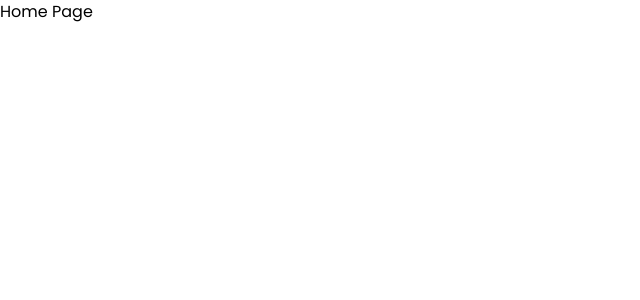
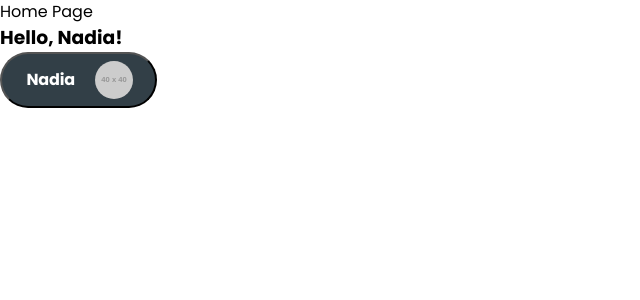
Before and after one commit to MaxBeliienko/50-85-front, a React (Vite) app: page / in a window 1280 px wide. Shown: the top 300 px of the page, without its empty margins (0-640 px from the left). Built offline with nearby package versions, Linux system fonts and the light colour scheme.

Commit message:
user-panel-two

```diff
--- a/src/App.jsx
+++ b/src/App.jsx
@@ -2,15 +2,20 @@
 import { Route, Routes } from 'react-router-dom';
 import SharedLayout from './components/SharedLayout';
 import NotFound from './components/notFound/NotFound';
+import UserButton from './components/WaterDetailedInfo/UserPanel/UserPanel';
 // import PrivateRoute from './components/PrivateRoute';
 // import RestrictedRoute from './components/RestrictedRoute';
-
+const user = {
+  name: 'Nadia',
+  photo: 'https://via.placeholder.com/40',
+};
 function App() {
   return (
     <>
       <SharedLayout>
         <Routes>
           <Route path="/" element={<div>Home Page</div>} />
+
           {/* Це частина з налаштованою маршрутизацією по Private і Restricted route. Наразі залишаю її закоментованою, так як ще не готові елементи стану щоб все це працювало. Знизу залишаю робочу версію без налаштувань Private і Restricted route. Коли все буде готово, її видалимо. Імпорти які поки що не використовуються також закоментовані. */}
           {/* <Route
             path="/signup"
@@ -45,6 +50,7 @@ function App() {
           <Route path="/tracker" element={<div>TrackerPage</div>} />
           <Route path="*" element={<NotFound />} />
         </Routes>
+        <UserButton user={user} />
       </SharedLayout>
     </>
   );
--- /dev/null
+++ b/src/components/WaterDetailedInfo/UserPanel/UserPanel.jsx
@@ -0,0 +1,33 @@
+import { useState } from 'react';
+import css from './UserPanel.module.css';
+
+const UserButton = ({ user }) => {
+  const [isPopupOpen, setIsPopupOpen] = useState(false);
+
+  const togglePopup = () => {
+    setIsPopupOpen(!isPopupOpen);
+  };
+
+  return (
+    <div className={css["user-panel-wrap"]}>
+      <h3>Hello, {user.name}!</h3>
+      <div className={css['user-button-container']}>
+        <button className={css['user-button']} onClick={togglePopup}>
+          <div className={css['button-container']}>
+            <img src={user.photo} alt="User" className={css['user-photo']} />
+            <span className={css['user-name']}>{user.name}</span>
+          </div>
+        </button>
+
+        {isPopupOpen && (
+          <div className={css['popup-menu']}>
+            <a href="/settings">Settings</a>
+            <a href="/logout">Logout</a>
+          </div>
+        )}
+      </div>
+    </div>
+  );
+};
+
+export default UserButton;
--- /dev/null
+++ b/src/components/WaterDetailedInfo/UserPanel/UserPanel.module.css
@@ -0,0 +1,129 @@
+.user-panel-wrap{
+
+}
+
+.user-button-container {
+
+  display: flex;
+  flex-direction: column;
+}
+
+.user-button {
+  border-radius: 30px;
+  padding: 6px 12px;
+  width: 157px;
+  height: 56px;
+  background: #323f47;.header {
+  display: flex;
+  flex-direction: column;
+  align-items: center;
+  padding: 1rem;
+  background-color: #f5f5f5;
+  border-bottom: 1px solid #ccc;
+}
+
+/* .user-button-container {
+
+  position: relative;
+  display: flex;
+  align-items: center;
+  margin-top: 1rem;
+} */
+
+.button-container{
+display: flex;
+flex-direction: row-reverse;
+align-items: center;
+gap: 20px;
+}
+
+/* .user-button {
+  display: flex;
+  align-items: center;
+  background-color: #007bff;
+  color: white;
+  padding: 0.5rem 1rem;
+  border: none;
+  border-radius: 5px;
+  cursor: pointer;
+} */
+
+.user-name{
+font-family: "Poppins", sans-serif;
+font-weight: 700;
+font-size: 16px;
+line-height: 24px;
+line-height: 1.5;
+letter-spacing: -0.01em;
+text-align: center;
+color: #fff;
+}
+
+.user-button img {
+  width: 38px;
+  height: 38px;
+  border-radius: 50%;
+  margin-right: 0.5rem;
+}
+
+.popup-menu {
+  position: absolute;
+  top: 100%;
+  right: 0;
+  background-color: white;
+  border: 1px solid #ccc;
+  box-shadow: 0 2px 10px rgba(0, 0, 0, 0.1);
+  border-radius: 5px;
+  overflow: hidden;
+}
+
+.popup-menu a {
+  display: block;
+  padding: 0.5rem 1rem;
+  color: #007bff;
+  text-decoration: none;
+  cursor: pointer;
+}
+
+.popup-menu a:hover {
+  background-color: #f5f5f5;
+}
+}
+
+.user-photo {
+  width: 38px;
+  height: 38px;
+  border-radius: 50%;
+  margin-right: 10px;
+}
+
+.user-name{
+  font-family: "Poppins", sans-serif;
+font-weight: 700;
+font-size: 16px;
+
+line-height: 24px;
+line-height: 1.5;
+letter-spacing: -0.01em;
+text-align: center;
+color: #fff;
+}
+.popup-menu {
+  border-radius: 15px;
+  padding: 14px 57px 14px 20px;
+  width: 157px;
+  height: 82px;
+}
+
+.popup-menu a {
+  display: block;
+  padding: 10px;
+  text-decoration: none;
+  color: #333;
+  box-shadow: 0 4px 50px 0 rgba(0, 0, 0, 0.1);
+  background: #fff;
+}
+
+.popup-menu a:hover {
+  background-color: #f0f0f0;
+}
```
